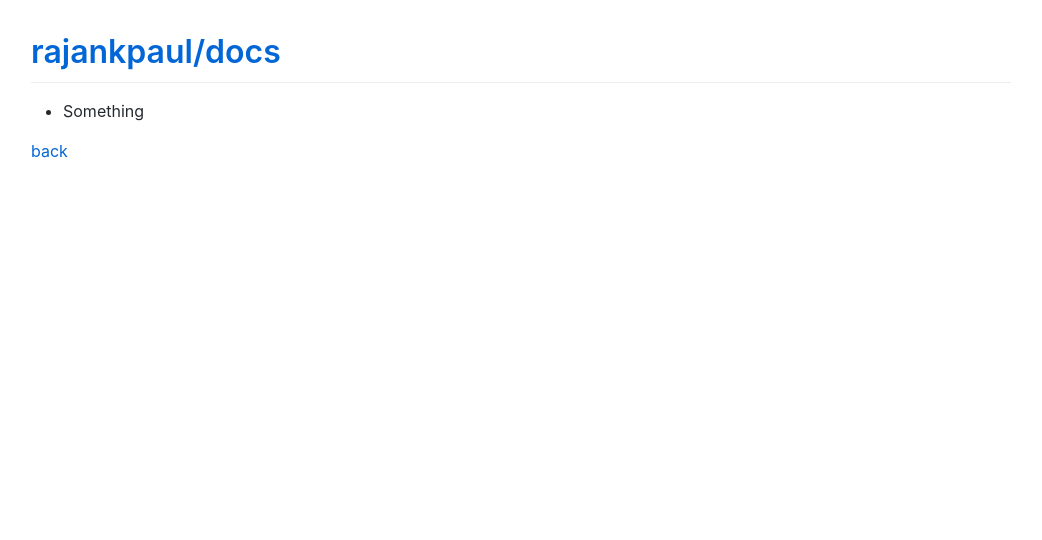
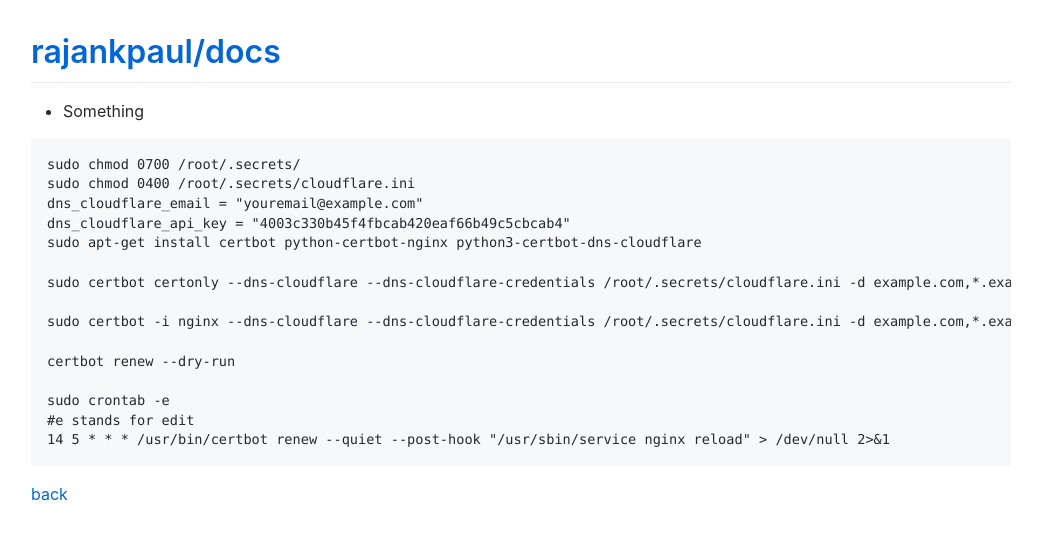
Before and after one commit to rajankpaul/docs, a Jekyll site: the page built from tutorials/linux/certbot/index.md, in a window 1280 px wide. Shown: the top 540 px of the page, without its empty margins (119-1161 px from the left). Built offline with Jekyll 4.4.1, drawn with Linux system fonts in a browser that asks for light colours; comment, search, counter and statistics services are not loaded.

Commit message:
Update index.md

````diff
--- a/tutorials/linux/certbot/index.md
+++ b/tutorials/linux/certbot/index.md
@@ -5,4 +5,22 @@ title: certbot
 
 *   Something
 
+```
+sudo chmod 0700 /root/.secrets/
+sudo chmod 0400 /root/.secrets/cloudflare.ini
+dns_cloudflare_email = "youremail@example.com"
+dns_cloudflare_api_key = "4003c330b45f4fbcab420eaf66b49c5cbcab4"
+sudo apt-get install certbot python-certbot-nginx python3-certbot-dns-cloudflare
+
+sudo certbot certonly --dns-cloudflare --dns-cloudflare-credentials /root/.secrets/cloudflare.ini -d example.com,*.example.com --preferred-challenges dns-01
+
+sudo certbot -i nginx --dns-cloudflare --dns-cloudflare-credentials /root/.secrets/cloudflare.ini -d example.com,*.example.com --preferred-challenges dns-01
+
+certbot renew --dry-run
+
+sudo crontab -e
+#e stands for edit
+14 5 * * * /usr/bin/certbot renew --quiet --post-hook "/usr/sbin/service nginx reload" > /dev/null 2>&1
+```
+
 [back](../)
````
